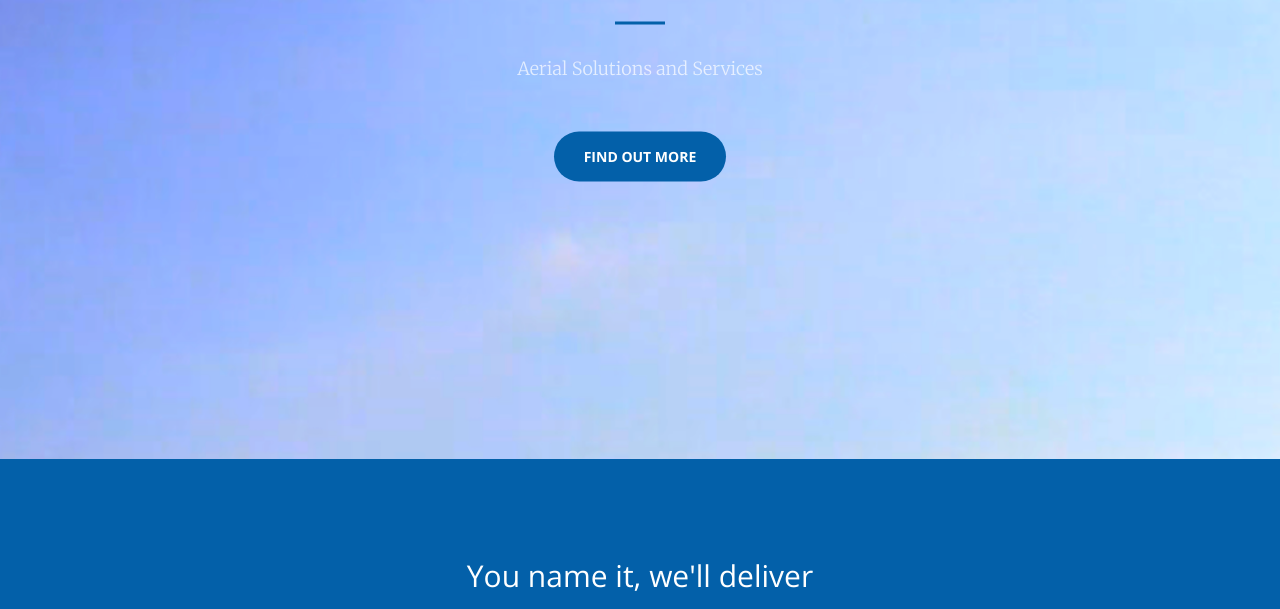
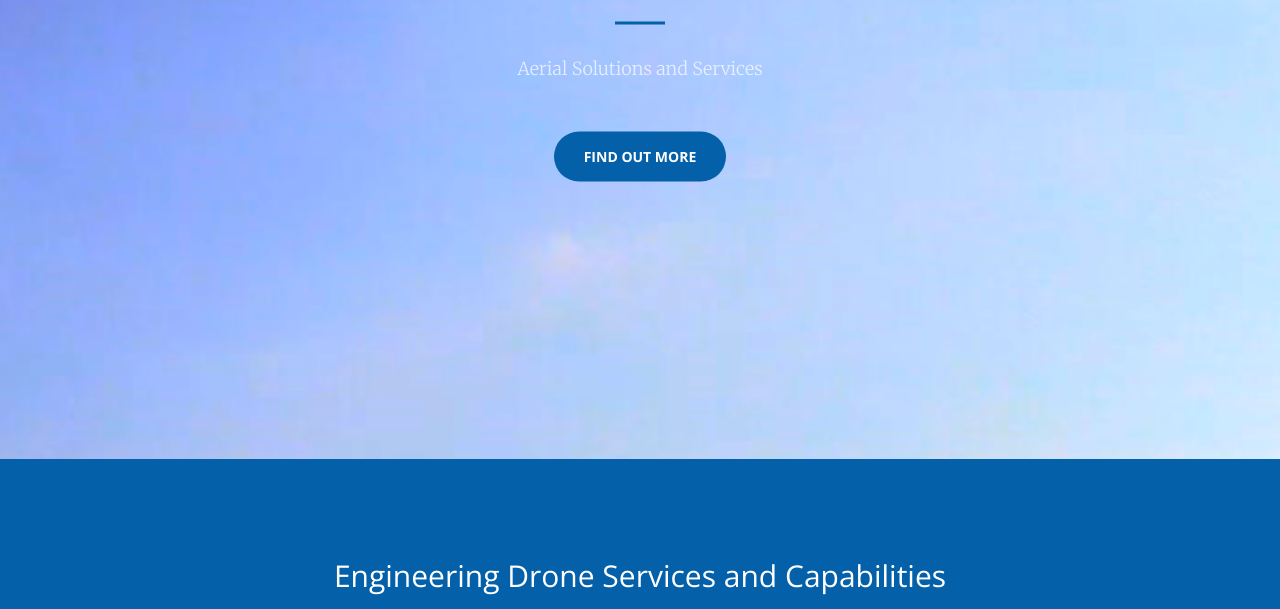
Before and after one commit to LBoeg/LBoeg.github.io, a website: page index.html in a window 1280 px wide. Shown: the part 341-950 px from the top of the page. Drawn offline with nearby package versions, Linux system fonts and the light colour scheme; files whose address does not match are found by name.

Commit message:
Quick Fixes

```diff
--- a/index.html
+++ b/index.html
@@ -83,7 +83,7 @@
         <div class="container">
             <div class="row">
                 <div class="col-lg-8 col-lg-offset-2 text-center">
-                    <h2 class="section-heading">You name it, we'll deliver</h2>
+                    <h2 class="section-heading">Engineering Drone Services and Capabilities</h2>
                     <hr class="light">
                     <p class="text-faded">Peregrine View is a team of experienced engineers and FAA-certified drone operators. Our expertise includes remote imagery and videography, autopilot drone mission programming, multimedia post-processing and editing, and custom engineering solutions utilizing unmanned aerial vehicles and systems (UAV/UAS). You name the data you need, we'll engineer a custom solution, provide professional services, and deliver high-quality data. Use our drone services to get the job done faster and better.</p>
                     <a href="#services" class="page-scroll btn btn-default btn-xl sr-button">Get Started!</a>
@@ -250,13 +250,6 @@
                     <hr class="primary">
                     <p>Ready to start your next project with us? That's great! Send us an email and we will get back to you as soon as possible!</p>
                 </div>
-                <!--
-                <div class="col-lg-4 col-lg-offset-2 text-center">
-                    <i class="fa fa-phone fa-3x sr-contact"></i>
-                    <p>443-902-0409</p>
-                    <p>443-902-0412</p>
-                </div>
-                -->
                 <div class="col-lg-4 col-lg-offset-4 text-center">
                     <i class="fa fa-envelope-o fa-3x sr-contact"></i>
                     <p><a href="mailto:your-email@your-domain.com">contact@peregrineview.com</a></p>
```
